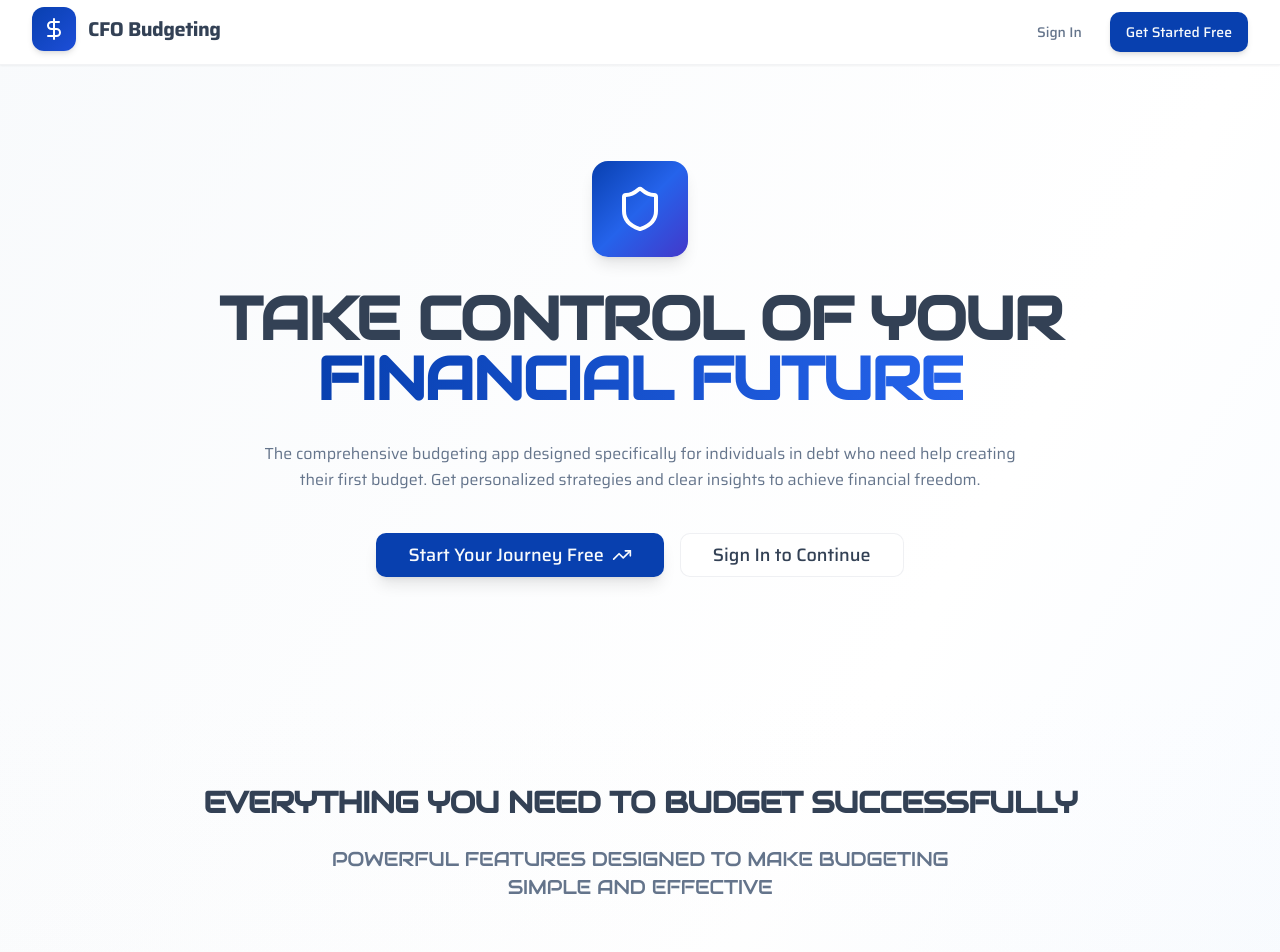
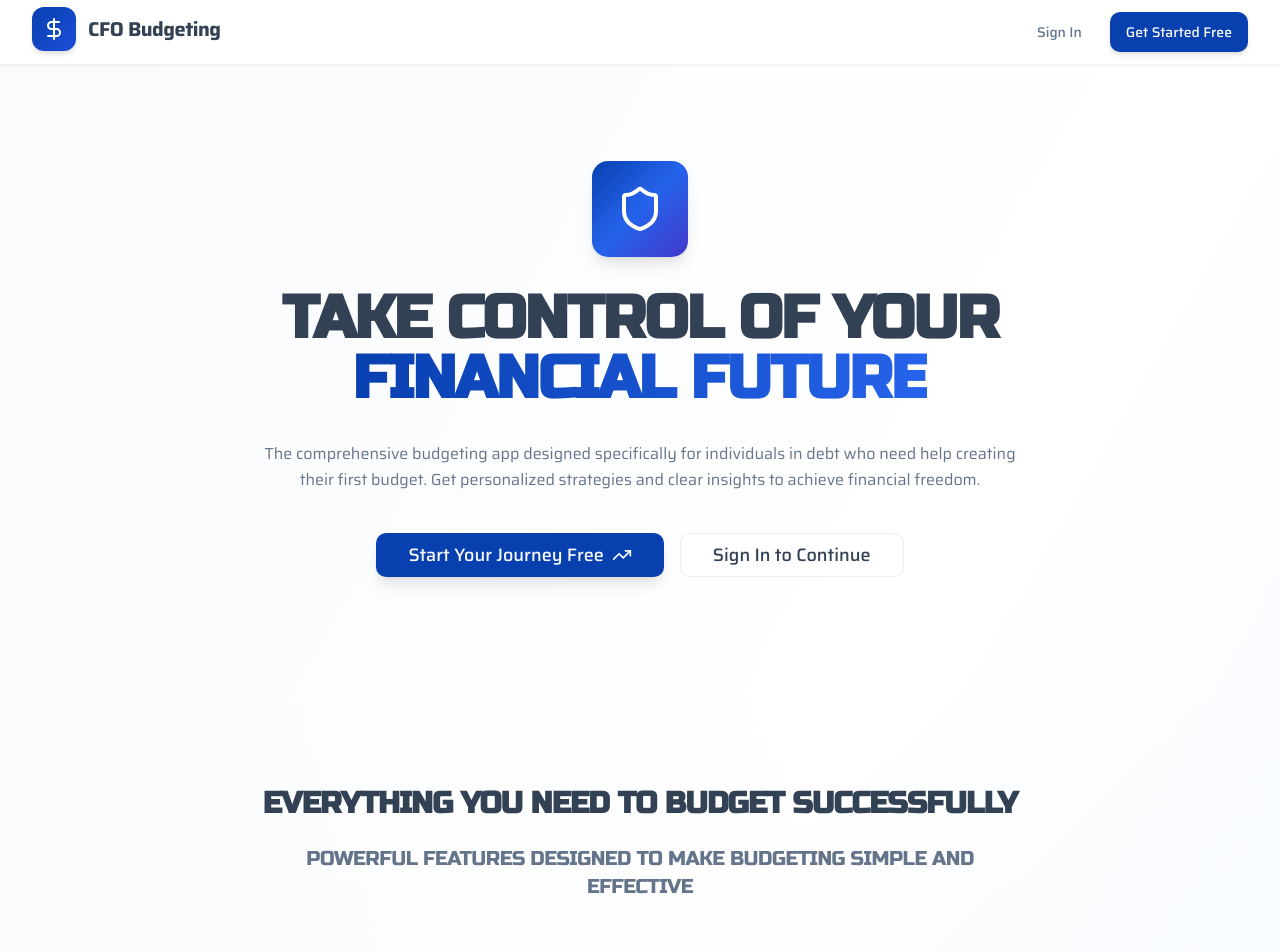
Before and after one commit to baller70/CFObusinesscompany, a Next.js app in the folder app/: page / in a window 1280 px wide. Shown: the top 952 px of the page. Built offline with nearby package versions, Linux system fonts and the light colour scheme; no server answers.

Commit message:
Updated headings to Russo One font

```diff
--- a/app/app/globals.css
+++ b/app/app/globals.css
@@ -111,8 +111,14 @@
     font-feature-settings: "cv02", "cv03", "cv04", "cv11";
   }
 
-  /* Apply Audiowide to all headings with uppercase transform */
-  h1, h2, h3, h4, h5, h6,
+  /* Apply Russo One to h1, h2, h3 headings with uppercase transform */
+  h1, h2, h3 {
+    @apply font-russo;
+    text-transform: uppercase;
+  }
+
+  /* Apply Audiowide to h4, h5, h6 and utility classes */
+  h4, h5, h6,
   .text-display,
   .text-heading,
   .text-subheading {
@@ -122,17 +128,17 @@
 
   /* Premium Typography Scale */
   .text-display {
-    @apply text-4xl md:text-6xl font-bold tracking-tight font-audiowide;
+    @apply text-4xl md:text-6xl font-bold tracking-tight font-russo;
     text-transform: uppercase;
   }
 
   .text-heading {
-    @apply text-2xl md:text-3xl font-semibold tracking-tight font-audiowide;
+    @apply text-2xl md:text-3xl font-semibold tracking-tight font-russo;
     text-transform: uppercase;
   }
 
   .text-subheading {
-    @apply text-lg md:text-xl font-medium tracking-tight font-audiowide;
+    @apply text-lg md:text-xl font-medium tracking-tight font-russo;
     text-transform: uppercase;
   }
 
@@ -170,7 +176,7 @@
 
   /* Override for specific heading-like elements */
   .card-title, .dialog-title, .sheet-title, .alert-title {
-    @apply font-audiowide;
+    @apply font-russo;
     text-transform: uppercase;
   }
 }
--- a/app/app/layout.tsx
+++ b/app/app/layout.tsx
@@ -1,5 +1,5 @@
 import type { Metadata } from "next";
-import { Audiowide, Saira } from 'next/font/google'
+import { Audiowide, Saira, Russo_One } from 'next/font/google'
 import './globals.css'
 import { Providers } from '@/components/providers'
 
@@ -16,6 +16,13 @@ const saira = Saira({
   display: 'swap',
 })
 
+const russoOne = Russo_One({
+  weight: '400',
+  subsets: ['latin'],
+  variable: '--font-russo',
+  display: 'swap',
+})
+
 export const metadata: Metadata = {
   title: "CFO Business - Comprehensive Business Accounting",
   description: "Complete business accounting solution for invoicing, payroll, project management, and financial reporting",
@@ -28,7 +35,7 @@ export default function RootLayout({
 }) {
   return (
     <html lang="en" suppressHydrationWarning>
-      <body className={`${audiowide.variable} ${saira.variable}`} suppressHydrationWarning>
+      <body className={`${audiowide.variable} ${saira.variable} ${russoOne.variable}`} suppressHydrationWarning>
         <Providers>
           {children}
         </Providers>
--- a/app/tailwind.config.ts
+++ b/app/tailwind.config.ts
@@ -12,6 +12,7 @@ const config: Config = {
       fontFamily: {
         'audiowide': ['var(--font-audiowide)', 'cursive'],
         'saira': ['var(--font-saira)', 'sans-serif'],
+        'russo': ['var(--font-russo)', 'sans-serif'],
         'sans': ['var(--font-saira)', 'sans-serif'], // Set Saira as default sans font
       },
       backgroundImage: {
```
Also changed, not shown: 1 other file (tests, documents, lock files or other folders).
